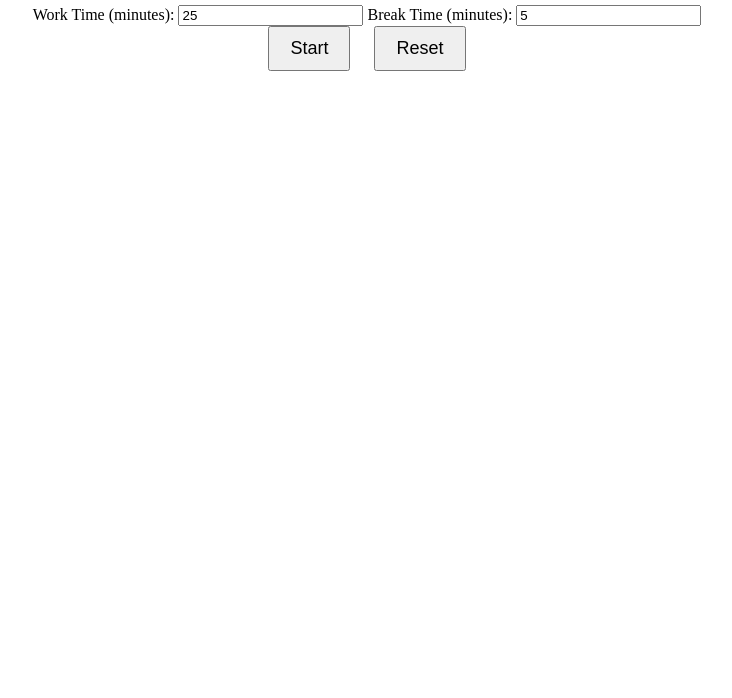
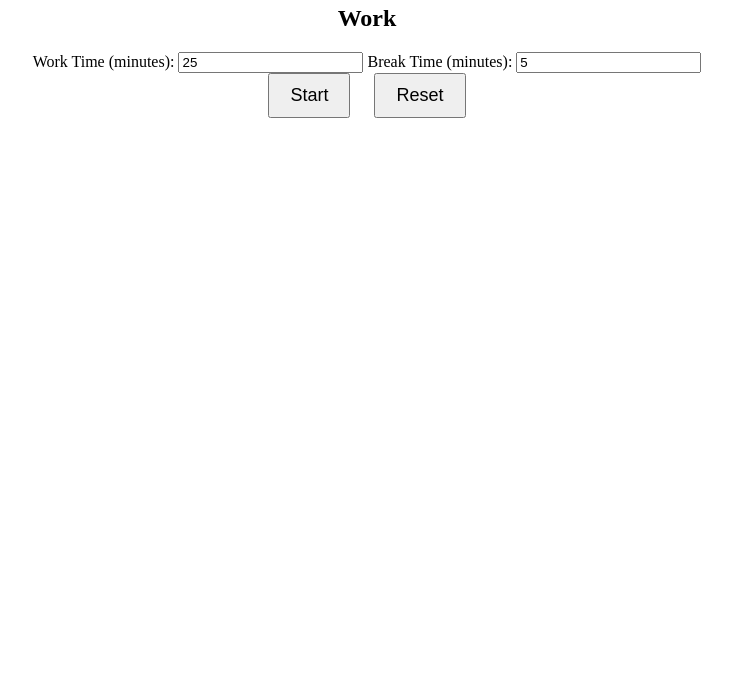
Before and after one commit to LinuxGamer/pomodoro, a plain HTML site: page index.html in a window 1280 px wide. Shown: the part 102-800 px from the top of the page, without its empty margins (273-1005 px from the left). Drawn offline with Linux system fonts and the light colour scheme.

Commit message:
Update index.html

```diff
--- a/index.html
+++ b/index.html
@@ -7,6 +7,7 @@
 <body>
   <div id="timer">
     <h1 id="time-display">25:00</h1>
+    <h2 id="session-type">Work</h2>
     <div id="section-select">
       <label for="work-time">Work Time (minutes):</label>
       <input type="number" id="work-time" value="25">
```
